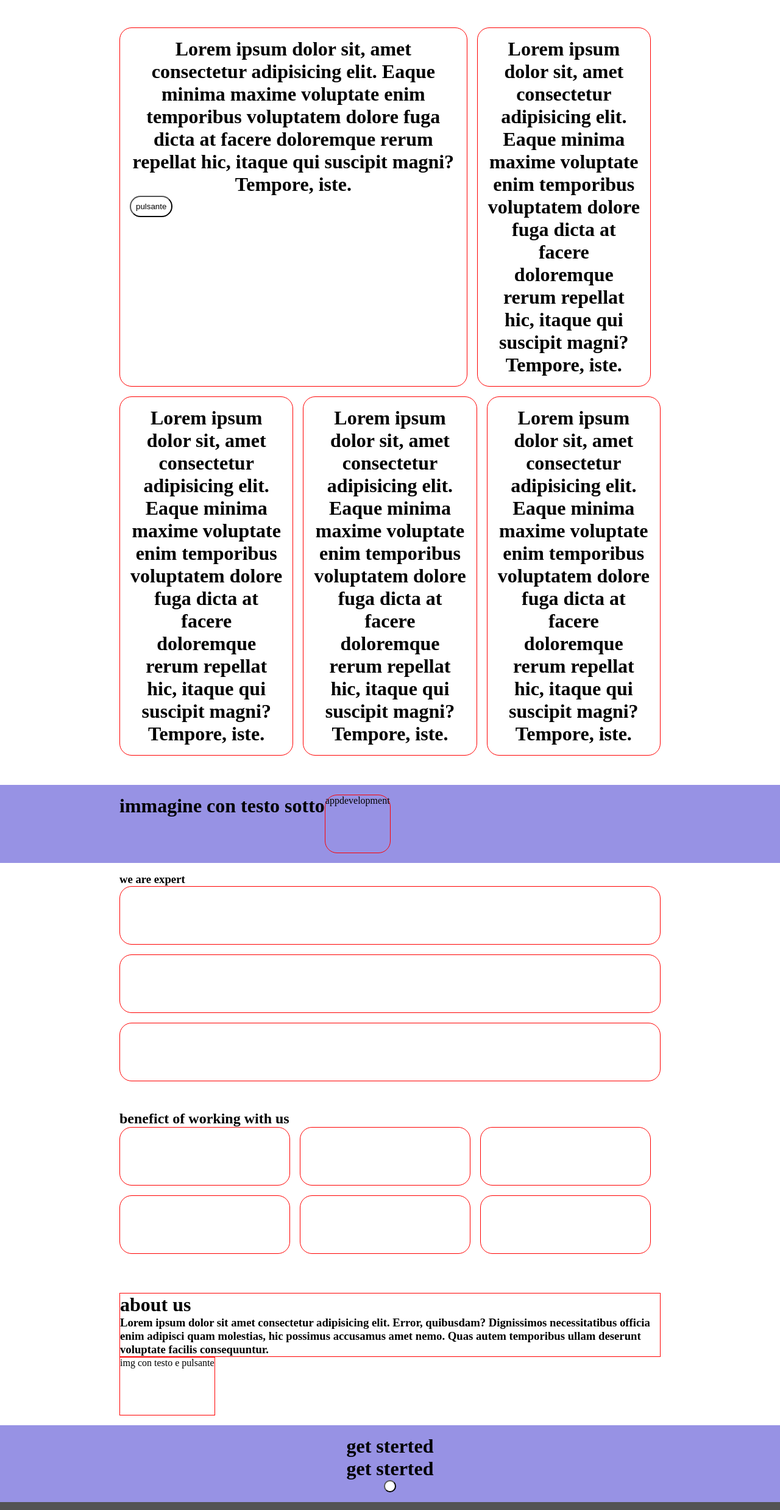
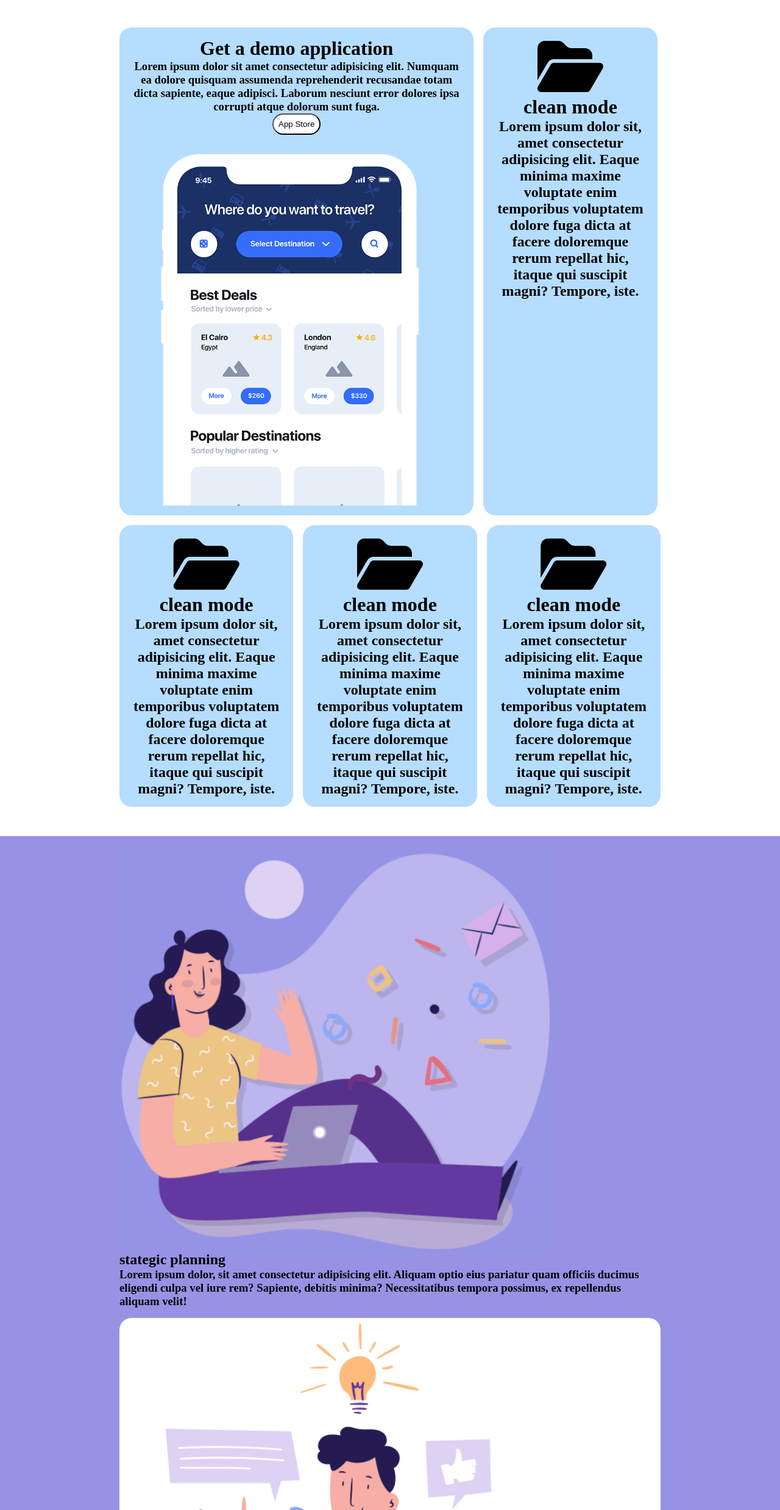
Before and after one commit to FilippoBid/htmlcss-responsive-layout, a plain HTML site: page index.html in a window 1280 px wide. Shown: the part 75-2551 px from the top of the page at 61% size. Drawn offline with Linux system fonts and the light colour scheme.

Commit message:
correzione sapzi colonne

```diff
--- a/css/media.css
+++ b/css/media.css
@@ -1,9 +1,12 @@
 @media screen and (min-width: 768px)  {
     .cardcontainer>*{flex-basis: calc((100% - 2rem) / 3);}
-    .big-card{flex-basis: calc(((100% - 2rem) / 3) * 2) ;}
+    .big-card{flex-basis: calc(((100% - 1rem) / 3) * 2) ;}
+    /* #topsmall{flex-basis: calc((100% - 1rem) / 3)} */
     .T-onetwo{flex-direction: row;}
     .T-onetwo>*{flex-basis:calc(50% - 1rem);}
     .T-row{flex-direction: row;}
+    .D-imgphone{justify-content: flex-start;}
+
 }
 
 
@@ -18,5 +21,6 @@
     .containerbig{width: 920px;margin: auto;}
     .D-no-column{flex-direction: row;}
     .D-onethird>*{flex-basis:calc((100% / 3) - 1rem)}
+    .D-imgphone{flex-direction: row;}
 
 }
--- a/css/style.css
+++ b/css/style.css
@@ -24,11 +24,17 @@ button{border-radius: 20px;background-color: white;padding: 0.5rem}
 .row{display: flex;flex-wrap: wrap;}
 .allign{justify-items: center;}
 .column{flex-direction: column;}
-.card{border-radius: 20px;border: 1px solid red; min-height: 6rem;}
+.card{border-radius: 20px;border: 1px solid red;}
 .bkgn{width: 100vw;}
 .provvheight{min-height: 6rem;border: 1px solid red;}
 .centertxt{text-align: center;}
-
+.lefttxt{text-align: left;}
+.app-development{background-color: white;border: none;}
+.borderimg>*{display: block;object-fit: cover;border-radius: 60%;width: 100%;}
+.borderimg{border-radius: 50%;width:100%;padding: 5rem;}
+.containerbig.centertxt.padd1 .card.margb1{background-color: var(--secondary-color);border: none;}
+.row.column.cardcontainer.T-onetwo.D-onethird.margb2>*{background-color: white;border: none;}
+.row.column.cardcontainer.T-onetwo.D-onethird.margb2 .card button{border: none; background-color: var(--secondary-color);color: white;}
 
 
 
@@ -46,4 +52,11 @@ button{border-radius: 20px;background-color: white;padding: 0.5rem}
 .cardcontainer>*{flex-basis: 100%;}
 .cardcontainer{gap: 1rem;}
 .cardcontainer .card.padd1>*{text-align: center;}
+.lefttxt{display: flex;flex-direction: column;gap: 0.5rem;justify-content: flex-start;}
 .containerbig.bg-color2 .row.column>*{flex-basis: 100%;}
+.card.row.column.allign.padd1.big-card{gap: 1rem;}
+.card.row.column.allign.padd1.big-card>img{display: block;object-fit: cover;height: 37rem;}
+.row.cardcontainer.padd1.margb2>*{background-color: #b5ddff ;border: none;}
+.card.padd1{text-align: center;}
+.card.padd1 i{font-size: 6rem;}
+.row.column.D-no-column img{display: block;object-fit: cover;width: 80%;}
--- a/index.html
+++ b/index.html
@@ -27,22 +27,35 @@
         <!-- get a demo -->
         <div class="containerbig">
             <div class="row cardcontainer padd1 margb2">
-                <div class="card padd1 big-card">
-                    <h1>Lorem ipsum dolor sit, amet consectetur adipisicing elit. Eaque minima maxime voluptate enim temporibus voluptatem dolore fuga dicta at facere doloremque rerum repellat hic, itaque qui suscipit magni? Tempore, iste.</h1>
-                    <button>pulsante</button>
+                <div class="card row column allign padd1 big-card D-imgphone">
+                    <div class="txtbtt">
+                          <h1>Get a demo application</h1>
+                          <h3>Lorem ipsum dolor sit amet consectetur adipisicing elit. Numquam ea dolore quisquam assumenda reprehenderit recusandae totam dicta sapiente, eaque adipisci. Laborum nesciunt error dolores ipsa corrupti atque dolorum sunt fuga.</h3>
+                          <div class="buttoncontainer"><button><i class="fa-brands fa-apple"></i>App Store</button></div>
+                    </div>
+                    <img src="img/phone.png" alt="">
                 </div>
                 <div class="card padd1">
-                    <h1>Lorem ipsum dolor sit, amet consectetur adipisicing elit. Eaque minima maxime voluptate enim temporibus voluptatem dolore fuga dicta at facere doloremque rerum repellat hic, itaque qui suscipit magni? Tempore, iste.</h1>
+                    <i class="fa-solid fa-folder-open"></i>
+                    <h1>clean mode</h1>
+                    <h2>Lorem ipsum dolor sit, amet consectetur adipisicing elit. Eaque minima maxime voluptate enim temporibus voluptatem dolore fuga dicta at facere doloremque rerum repellat hic, itaque qui suscipit magni? Tempore, iste.</h2>
                 </div>
                 <div class="card padd1">
-                    <h1>Lorem ipsum dolor sit, amet consectetur adipisicing elit. Eaque minima maxime voluptate enim temporibus voluptatem dolore fuga dicta at facere doloremque rerum repellat hic, itaque qui suscipit magni? Tempore, iste.</h1>
+                    <i class="fa-solid fa-folder-open"></i>
+                    <h1>clean mode</h1>
+                    <h2>Lorem ipsum dolor sit, amet consectetur adipisicing elit. Eaque minima maxime voluptate enim temporibus voluptatem dolore fuga dicta at facere doloremque rerum repellat hic, itaque qui suscipit magni? Tempore, iste.</h2>
                 </div>
                 <div class="card padd1">
-                    <h1>Lorem ipsum dolor sit, amet consectetur adipisicing elit. Eaque minima maxime voluptate enim temporibus voluptatem dolore fuga dicta at facere doloremque rerum repellat hic, itaque qui suscipit magni? Tempore, iste.</h1>
+                    <i class="fa-solid fa-folder-open"></i>
+                    <h1>clean mode</h1>
+                    <h2>Lorem ipsum dolor sit, amet consectetur adipisicing elit. Eaque minima maxime voluptate enim temporibus voluptatem dolore fuga dicta at facere doloremque rerum repellat hic, itaque qui suscipit magni? Tempore, iste.</h2>
                 </div>
                 <div class="card padd1">
-                    <h1>Lorem ipsum dolor sit, amet consectetur adipisicing elit. Eaque minima maxime voluptate enim temporibus voluptatem dolore fuga dicta at facere doloremque rerum repellat hic, itaque qui suscipit magni? Tempore, iste.</h1>
+                    <i class="fa-solid fa-folder-open"></i>
+                    <h1>clean mode</h1>
+                    <h2>Lorem ipsum dolor sit, amet consectetur adipisicing elit. Eaque minima maxime voluptate enim temporibus voluptatem dolore fuga dicta at facere doloremque rerum repellat hic, itaque qui suscipit magni? Tempore, iste.</h2>
                 </div>
+
 
             </div>
 
@@ -52,18 +65,35 @@
         <div class="bkgn bg-color2">
             <div class="containerbig padd1">
                 <div class="row column D-no-column">
-                    <h1>immagine con testo sotto </h1>
-                    <div class="card">appdevelopment</div>
+                    <div class="stretegicplanning margb1">
+                        <img src="img/planning1.png" alt="">
+                        <h2>stategic planning</h2>
+                        <h3>Lorem ipsum dolor, sit amet consectetur adipisicing elit. Aliquam optio eius pariatur quam officiis ducimus eligendi culpa vel iure rem? Sapiente, debitis minima? Necessitatibus tempora possimus, ex repellendus aliquam velit!</h3>
+                    </div>
+                    <div class="card centertxt app-development">
+                        <img src="img/planning2.png" alt="">
+                        <h2>App development</h2>
+                        <h3>Lorem ipsum dolor sit amet consectetur adipisicing elit. Eius, aut! Porro tenetur adipisci possimus vitae velit aliquid ab laudantium ea iusto vero hic quo reiciendis nobis iste, nesciunt, impedit vel.</h3>
+                        <button>V</button>
+                    </div>
 
                 </div>
 
             </div>
         </div>
         <!--testimonial -->
-        <div class="containerbig padd1">
-            <h3 class="height" >we are expert</h3>
+        <div class="bkgn">
+            <div class="containerbig centertxt padd1">
+                <h3 class="margb1">testimonial</h3>
+                <h2 class="margb1">we are committed expert partners</h2>
+                <h4 class="margb1">Lorem ipsum dolor sit amet, consectetur adipisicing elit. Harum totam illo hic et modi voluptates, laboriosam nobis ullam sed, nostrum eos perspiciatis dolores alias delectus id temporibus dicta blanditiis? Veritatis.
+                </h4>
                 <div class="card margb1">
-                <div class="row column T-row"></div>
+                    <div class="row column T-row">
+                        <div class="borderimg"><img src="img/testimonial1.jpg" alt=""></div>
+                        <h3>Lorem ipsum dolor sit amet consectetur adipisicing elit. Deserunt soluta tenetur iste culpa, vel architecto similique, alias temporibus, pariatur consectetur autem distinctio consequuntur ducimus quo iure illum iusto neque maxime!</h3>
+                        <h2>nat reynolds</h2>
+                    </div>
 
                 </div>
                 <div class="card margb1">
@@ -77,26 +107,53 @@
 
             </div>
             <!-- benefict working with us -->
+        </div>
+        <div class="bkgn bg-color2">
             <div class="containerbig padd1 ">
                 <h2>benefict of working with us</h2>
                 <div class="row column cardcontainer T-onetwo D-onethird margb2">
-                <div class="card ">
+                    <div class="card padd1 lefttxt ">
+                        <h1>01</h1>
+                        <h2>amazing results</h2>
+                        <h4>Lorem ipsum dolor sit amet, consectetur adipisicing elit. Nisi, voluptatem fugit! Animi, fugit aperiam ratione dolore ab enim impedit natus illo id praesentium ipsa rerum ad blanditiis error nihil magni.</h4>
+                        <button>more</button>
 
                     </div>
-                <div class="card ">
+                    <div class="card padd1 lefttxt ">
+                        <h1>01</h1>
+                        <h2>amazing results</h2>
+                        <h4>Lorem ipsum dolor sit amet, consectetur adipisicing elit. Nisi, voluptatem fugit! Animi, fugit aperiam ratione dolore ab enim impedit natus illo id praesentium ipsa rerum ad blanditiis error nihil magni.</h4>
+                        <button>more</button>
 
                     </div>
-                <div class="card ">
+                    <div class="card padd1 lefttxt ">
+                        <h1>01</h1>
+                        <h2>amazing results</h2>
+                        <h4>Lorem ipsum dolor sit amet, consectetur adipisicing elit. Nisi, voluptatem fugit! Animi, fugit aperiam ratione dolore ab enim impedit natus illo id praesentium ipsa rerum ad blanditiis error nihil magni.</h4>
+                        <button>more</button>
 
                     </div>
-                <div class="card ">
+                    <div class="card padd1 lefttxt ">
+                        <h1>01</h1>
+                        <h2>amazing results</h2>
+                        <h4>Lorem ipsum dolor sit amet, consectetur adipisicing elit. Nisi, voluptatem fugit! Animi, fugit aperiam ratione dolore ab enim impedit natus illo id praesentium ipsa rerum ad blanditiis error nihil magni.</h4>
+                        <button>more</button>
 
                     </div>
-                <div class="card ">
+                    <div class="card padd1 lefttxt ">
+                        <h1>01</h1>
+                        <h2>amazing results</h2>
+                        <h4>Lorem ipsum dolor sit amet, consectetur adipisicing elit. Nisi, voluptatem fugit! Animi, fugit aperiam ratione dolore ab enim impedit natus illo id praesentium ipsa rerum ad blanditiis error nihil magni.</h4>
+                        <button>more</button>
 
                     </div>
-                <div class="card ">
+                    <div class="card padd1 lefttxt ">
+                        <h1>01</h1>
+                        <h2>amazing results</h2>
+                        <h4>Lorem ipsum dolor sit amet, consectetur adipisicing elit. Nisi, voluptatem fugit! Animi, fugit aperiam ratione dolore ab enim impedit natus illo id praesentium ipsa rerum ad blanditiis error nihil magni.</h4>
+                        <button>more</button>
 
+                    </div>
                 </div>
             </div>
         </div>
```
Lines whose indentation alone changed are shown as unchanged.
